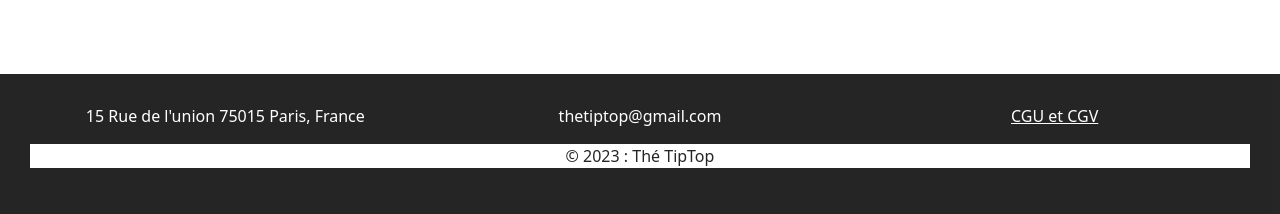
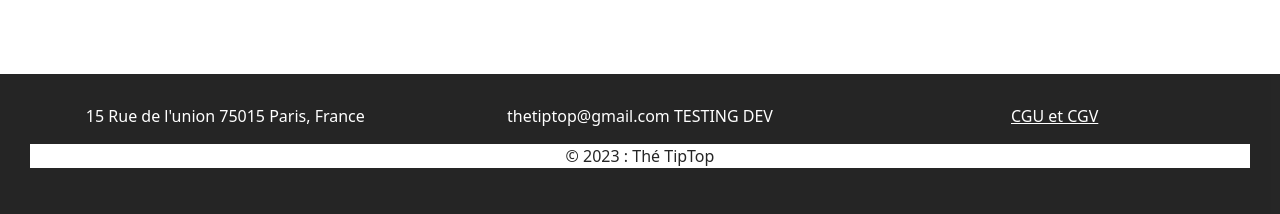
Before and after one commit to blaghmi97/SymfonyTipTop, a Symfony app: template templates/admin/jeu.html.twig in a window 1280 px wide. Shown: the part 651-865 px from the top of the page. Run offline with Twig, Linux system fonts and the light colour scheme; the template is opened without the code that fills it, so the values that code supplies are empty; some libraries are stand-ins or nearby versions; some web fonts are replaced.

Commit message:
Update base.html.twig

```diff
--- a/templates/base.html.twig
+++ b/templates/base.html.twig
@@ -59,7 +59,7 @@
             </div>
 
             <div class="col-md-4 col-4">
-            <p style="color:white;">thetiptop@gmail.com</p>
+            <p style="color:white;">thetiptop@gmail.com TESTING DEV</p>
 
              </div>
              <div class="col-md-4 col-4">
```
